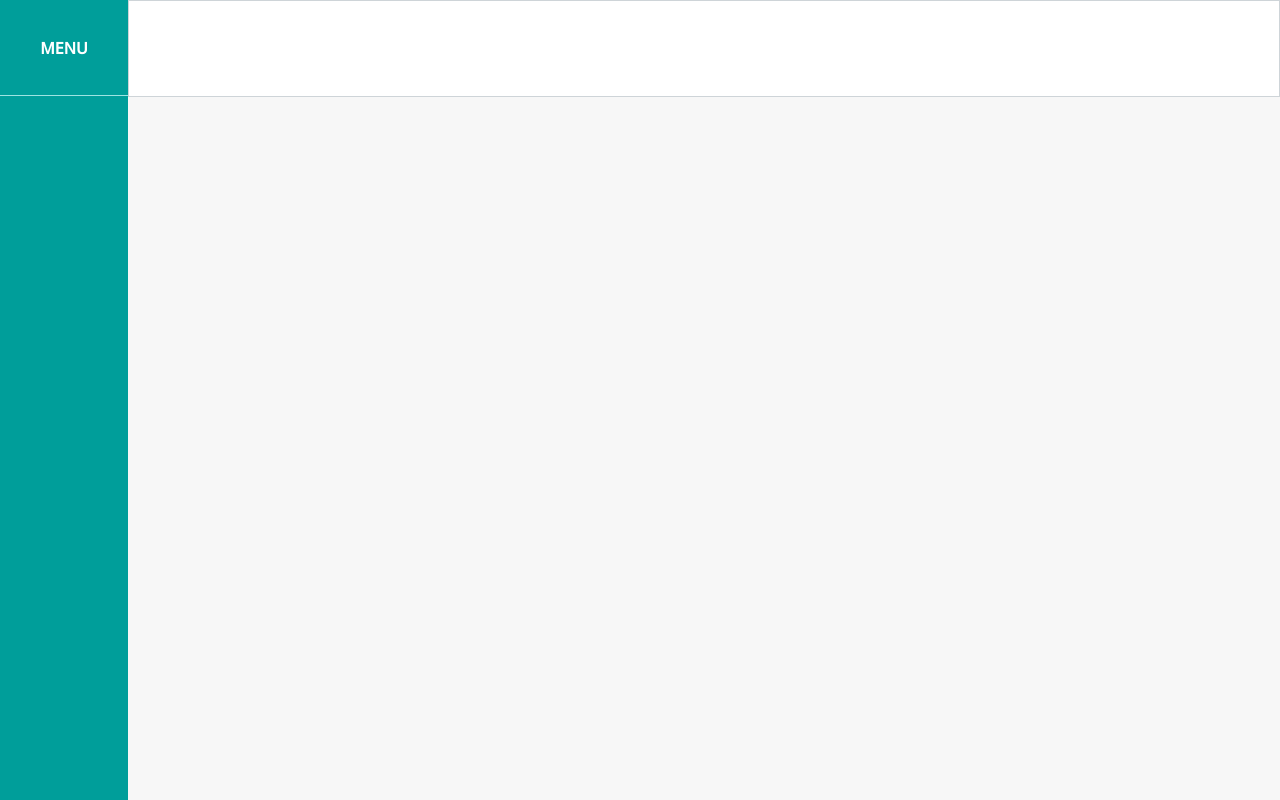
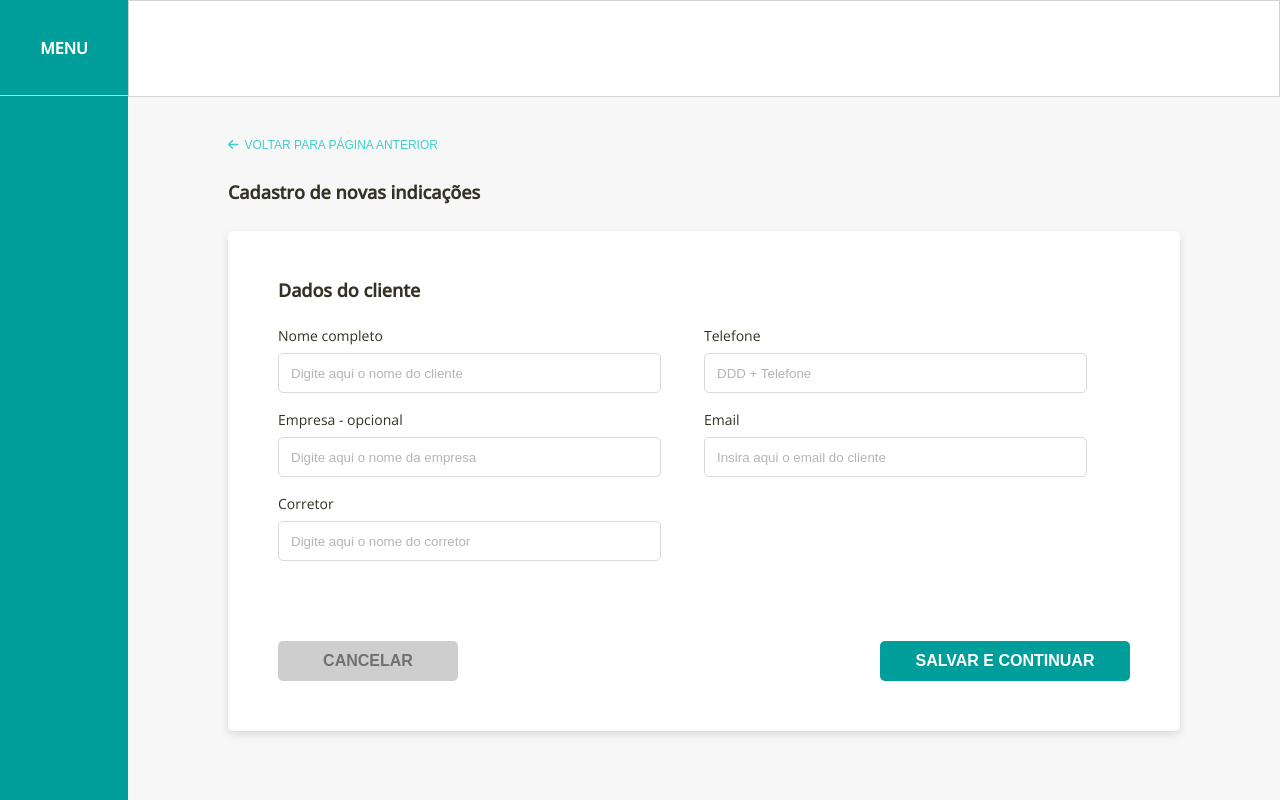
Before and after one commit to erika0liveira/desafio-frontend-angular, an Angular app: page /cadastro-indicacoes in a window 1280 px wide. Before the commit this address led to /. Built offline with nearby package versions, Linux system fonts and the light colour scheme.

Commit message:
pagina e formulario de cadastro

```diff
--- a/src/app/app-routing.module.ts
+++ b/src/app/app-routing.module.ts
@@ -1,6 +1,7 @@
 import { NgModule } from '@angular/core';
 import { RouterModule, Routes } from '@angular/router';
 import { DashboardComponent } from './dashboard/dashboard.component';
+import { CadastroIndicacoesComponent } from './cadastro-indicacoes/cadastro-indicacoes.component';
 
 const routes: Routes = [
   {
@@ -11,6 +12,10 @@ const routes: Routes = [
     path:'',
     pathMatch: 'prefix',
     redirectTo: 'dashboard'
+  },
+  {
+    path:'cadastro-indicacoes',
+    component: CadastroIndicacoesComponent
   }
 ];
 
--- a/src/app/app.module.ts
+++ b/src/app/app.module.ts
@@ -8,6 +8,7 @@ import { DashboardComponent } from './dashboard/dashboard.component';
 import { CardStatusComponent } from './dashboard/card-status/card-status.component';
 import { TabelaIndicacoesComponent } from './dashboard/tabela-indicacoes/tabela-indicacoes.component';
 import { FormsModule } from '@angular/forms';
+import { CadastroIndicacoesComponent } from './cadastro-indicacoes/cadastro-indicacoes.component';
 
 @NgModule({
   declarations: [
@@ -16,6 +17,7 @@ import { FormsModule } from '@angular/forms';
     DashboardComponent,
     CardStatusComponent,
     TabelaIndicacoesComponent,
+    CadastroIndicacoesComponent,
 
   ],
   imports: [
--- /dev/null
+++ b/src/app/cadastro-indicacoes/cadastro-indicacoes.component.html
@@ -0,0 +1,45 @@
+<div class="voltar-pagina">
+    <i class="fas fa-arrow-left"></i>
+    <button>voltar para página anterior</button>
+</div>
+
+<div class="formulario-cadastro">
+    <h1>Cadastro de novas indicações</h1>
+
+    <div class="formulario">
+        <h1>Dados do cliente</h1>
+
+        <div class="formulario-campos">
+            <div class="campo">
+                <label for="nome-completo">Nome completo</label><br>
+                <input type="text" id="nome-completo" name="nome-completo" placeholder="Digite aqui o nome do cliente" required><br>
+            </div>
+
+            <div class="campo">
+                <label for="telefone">Telefone</label><br>
+                <input type="tel" id="telefone" name="telefone" placeholder="DDD + Telefone" required><br>
+            </div>
+
+            <div class="campo">
+                <label for="empresa">Empresa - opcional</label><br>
+                <input type="text" id="empresa" name="empresa" placeholder="Digite aqui o nome da empresa"><br>
+            </div>
+
+            <div class="campo">
+                <label for="email">Email</label><br>
+                <input type="email" id="email" name="email" placeholder="Insira aqui o email do cliente" required><br>
+            </div>
+
+            <div class="campo">
+                <label for="corretor">Corretor</label><br>
+                <input type="text" id="corretor" name="corretor" placeholder="Digite aqui o nome do corretor" required><br>
+            </div>
+        </div>
+
+        <div class="formulario-botoes">
+            <button class="cancelar">cancelar</button>
+            <button class="salvar">salvar e continuar</button>
+        </div>
+
+    </div>
+</div>
--- /dev/null
+++ b/src/app/cadastro-indicacoes/cadastro-indicacoes.component.scss
@@ -0,0 +1,112 @@
+:host {
+    font-family: 'Open Sans';
+    color: #343224;
+}
+
+::placeholder {
+    color: #B5B5B5;
+    padding-left: 10px;
+}
+
+.voltar-pagina {
+    padding-bottom: 30px;
+
+    font-size: 12px;
+    color: #40CFCB;
+
+    button {
+        border: none;
+
+        font-size: 12px;
+        text-transform: uppercase;
+        color: #40CFCB;
+
+        background-color: unset;
+    }
+
+    button:hover {
+        cursor: pointer;
+    }
+}
+
+.formulario-cadastro {
+
+    h1 {
+        width: 100%;
+
+        font-size: 18px;
+        font-weight: bold;
+        padding-bottom: 30px;
+    }
+
+    .formulario {
+        box-shadow: rgba(0, 0, 0, 0.13) 0px 3px 8px;
+        border-radius: 5px;
+
+        padding: 50px;
+
+        font-size: 14px;
+
+        background-color: white;
+
+        .formulario-campos {
+            display: flex;
+            flex-wrap: wrap;
+            justify-content: space-between;
+
+            .campo {
+                width: 50%;
+                padding-bottom: 20px;
+
+                input {
+                    width: 90%;
+                    height: 40px;
+                    margin-top: 10px;
+
+                    border-style: solid;
+                    box-sizing: border-box;
+                    border-width: 1px;
+                    border-radius: 5px;
+                    border-color: #D9D9D9;
+                }
+            }
+        }
+
+        .formulario-botoes {
+            display: flex;
+            justify-content: space-between;
+
+            padding-top: 60px;
+
+            button {
+                height: 40px;
+                border: 0;
+                border-radius: 5px;
+
+                font-size: 16px;
+                font-weight: bold;
+                text-transform: uppercase;
+
+                background-color: unset;
+            }
+
+            button:hover {
+                cursor: pointer;
+            }
+
+            .cancelar {
+                width: 180px;
+
+                color: #707070;
+                background-color: #CECECE;
+            }
+
+            .salvar {
+                width: 250px;
+
+                color: white;
+                background-color: #009E9A;
+            }
+        }
+    }
+}
--- /dev/null
+++ b/src/app/cadastro-indicacoes/cadastro-indicacoes.component.ts
@@ -0,0 +1,15 @@
+import { Component, OnInit } from '@angular/core';
+
+@Component({
+  selector: 'app-cadastro-indicacoes',
+  templateUrl: './cadastro-indicacoes.component.html',
+  styleUrls: ['./cadastro-indicacoes.component.scss']
+})
+export class CadastroIndicacoesComponent implements OnInit {
+
+  constructor() { }
+
+  ngOnInit(): void {
+  }
+
+}
```
